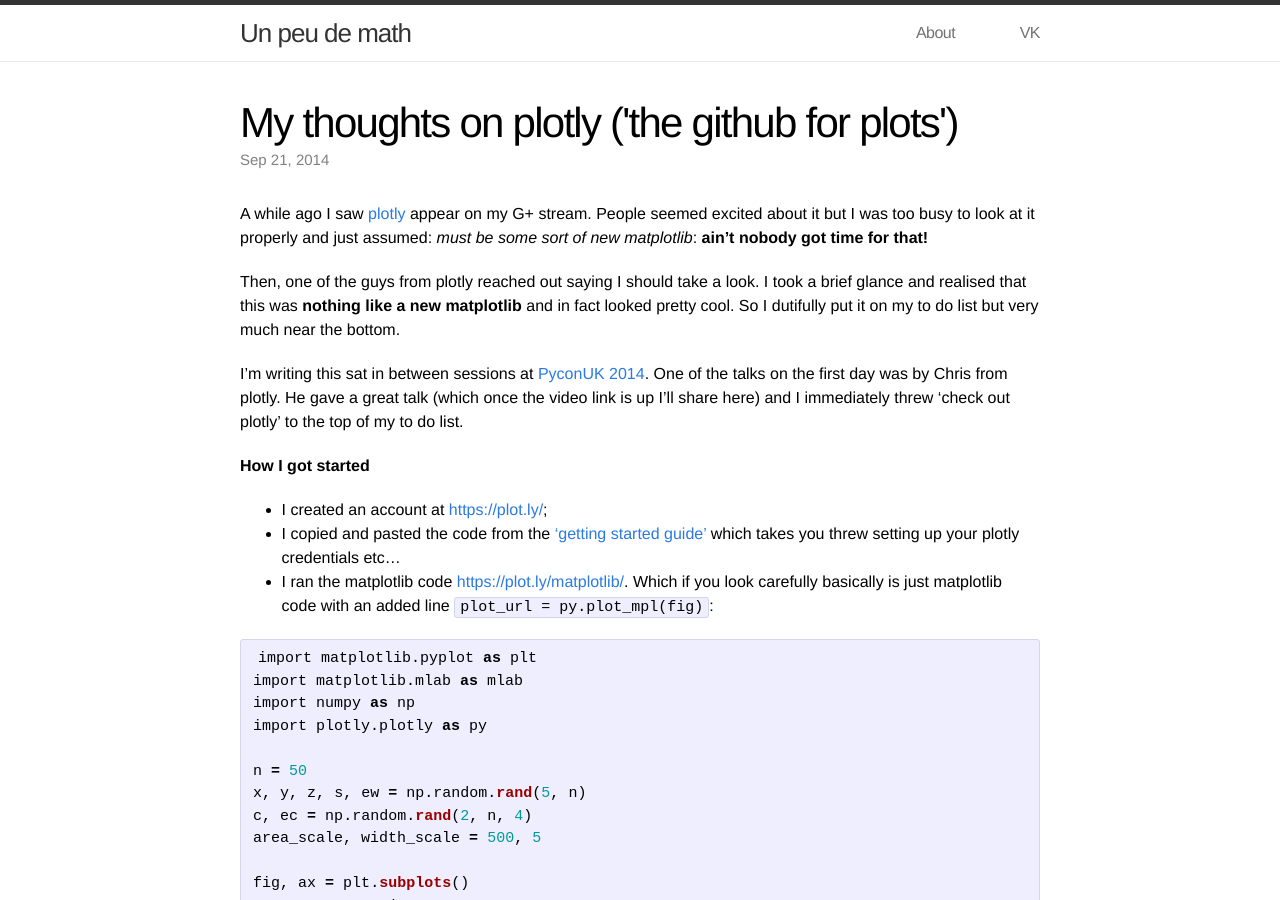
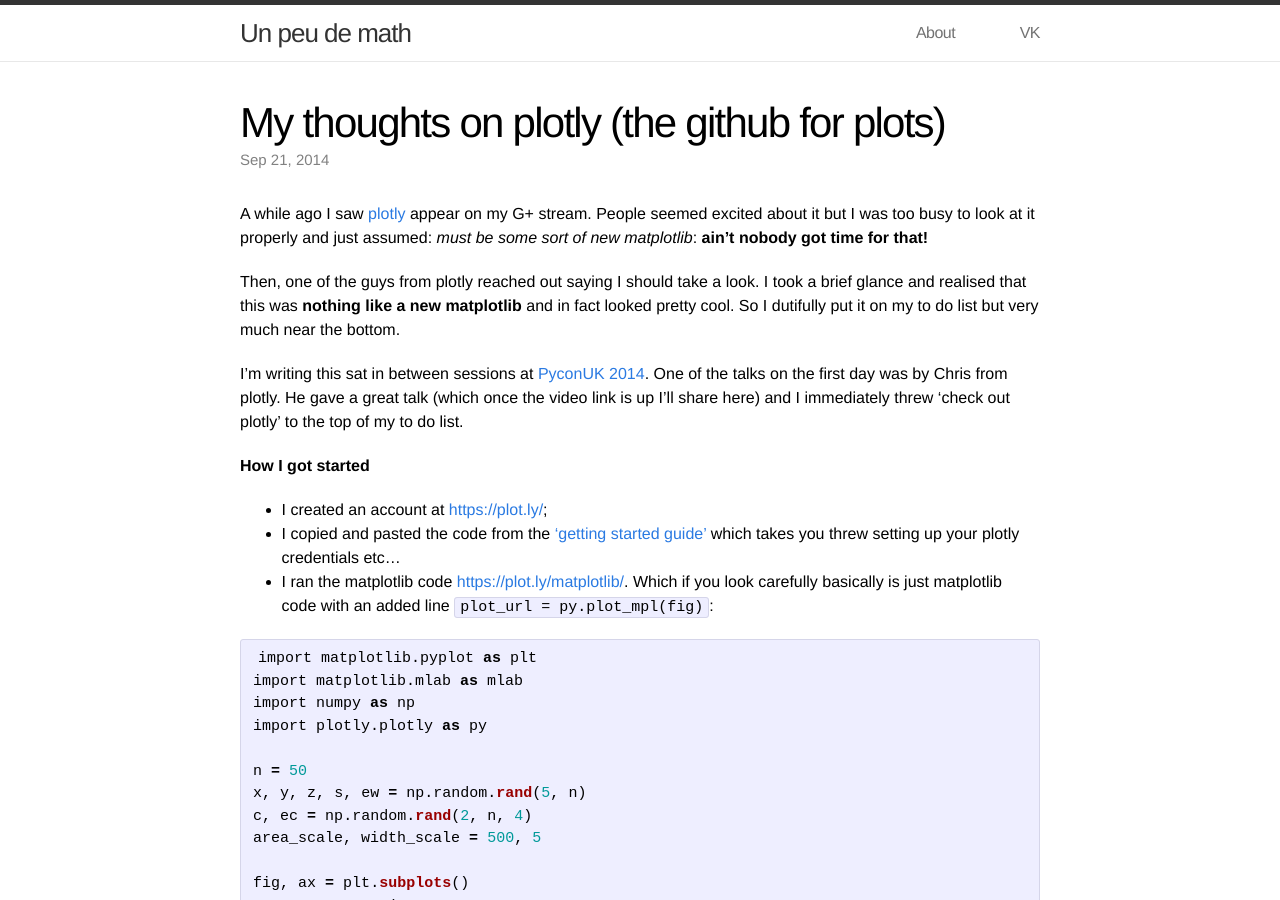
Before and after one commit to drvinceknight/unpeudemath, a Jekyll site: the page built from _posts/2014-09-21-my-thoughts-on-plotly.md, in a window 1280 px wide and 900 px high. Built offline with Jekyll 4.4.1, drawn with Linux system fonts in a browser that asks for light colours; comment, search, counter and statistics services are not loaded.

Commit message:
Removing too many things from thing

```diff
--- a/_posts/2014-09-21-my-thoughts-on-plotly.md
+++ b/_posts/2014-09-21-my-thoughts-on-plotly.md
@@ -1,6 +1,6 @@
 ---
 layout     : post
-title      : "My thoughts on plotly ('the github for plots')"
+title      : "My thoughts on plotly (the github for plots)"
 categories : code
 tags       :
 - python
```
